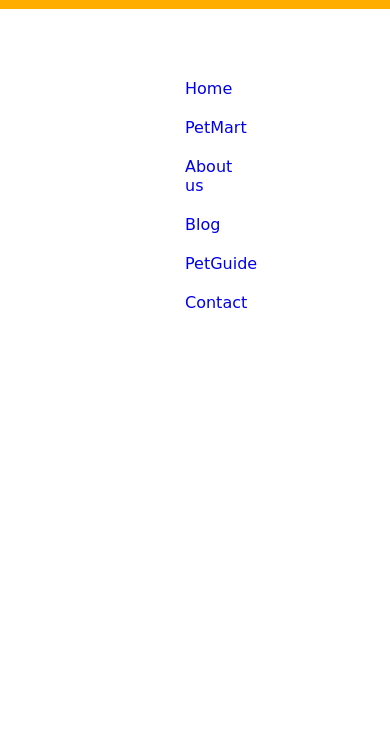
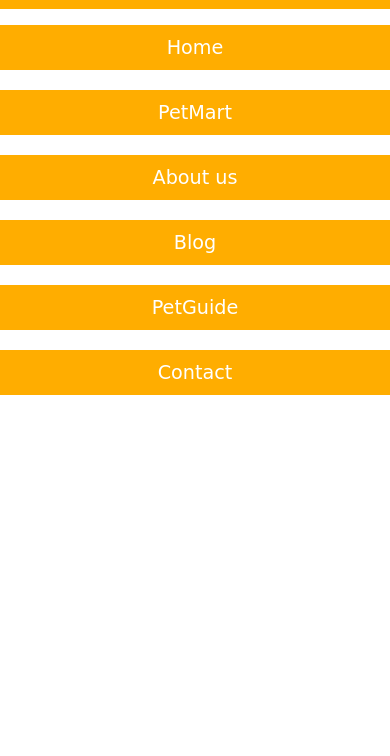
Before and after one commit to ChrisJonathan22/Petshop, a plain HTML site: page index.html in a window 390 px wide. Both pictures are taken after a click on the element 352 px from the left and 25 px from the top of the page. Shown: the part 51-807 px from the top of the page. Drawn offline with Linux system fonts and the light colour scheme.

Commit message:
I've replaced the logo with a logo without a background and I've also finished the mobile menu.

```diff
--- a/css/style.css
+++ b/css/style.css
@@ -298,18 +298,23 @@ body {
         }
 
         .mobile-menu-items {
-            width: 100px;
-            margin: 0 auto;
-            padding-top: 50px;
+            padding-left: 0;
             list-style: none;
         }
 
         .mobile-menu-items li {
-            margin: 20px;
+            margin-bottom: 20px;
+            border: 1px #FFAD00 solid;
+            background-color: #FFAD00;
+            padding: 10px;
+            text-align: center;
         }
 
         .mobile-menu-items li a{
             text-decoration: none;
+            color: #FFFFFF;
+            display: block;
+            font-size: 1.2em;
         }
 
         .show-drawer {
@@ -329,37 +334,3 @@ body {
     }
     /* End of Dark red box */
 }
-
-
-/*
-@media screen and (min-width: 480px) and (max-width: 870px) {
-
-    .header, .clear-header {
-        height: 70px;
-    }
-
-    .hero-image {
-        height: 300px;
-    }
-
-    .inner-header-container {
-        display: none;
-    }
-
-    .mobile-header {
-        height: 100%;
-        display: initial;
-        position: relative;
-    }
-
-    .mobile-header #logo {
-        position: absolute;
-        top: 23px;
-    }
-
-    .mobile-menu-icon {
-        position: absolute;
-        right: 10px;
-        top: 0;
-    }
-} */
--- a/index.html
+++ b/index.html
@@ -11,7 +11,7 @@
 <body>
     <header class="header">
         <div class="inner-header-container">
-            <a href="index.html"><img id="logo" src="img/logo.png"></a>
+            <a href="index.html"><img id="logo" src="img/logo_new.png"></a>
         <nav id ="top-nav">
             <ul>
                 <li><a href="index.html">Home</a></li>
```
Also changed, not shown: img/logo_new.png (added).
